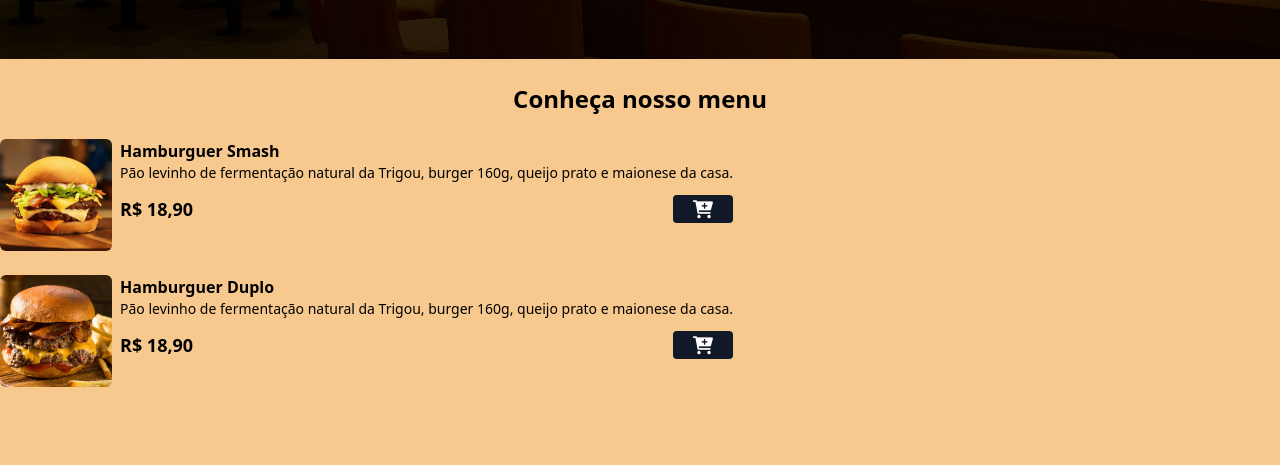
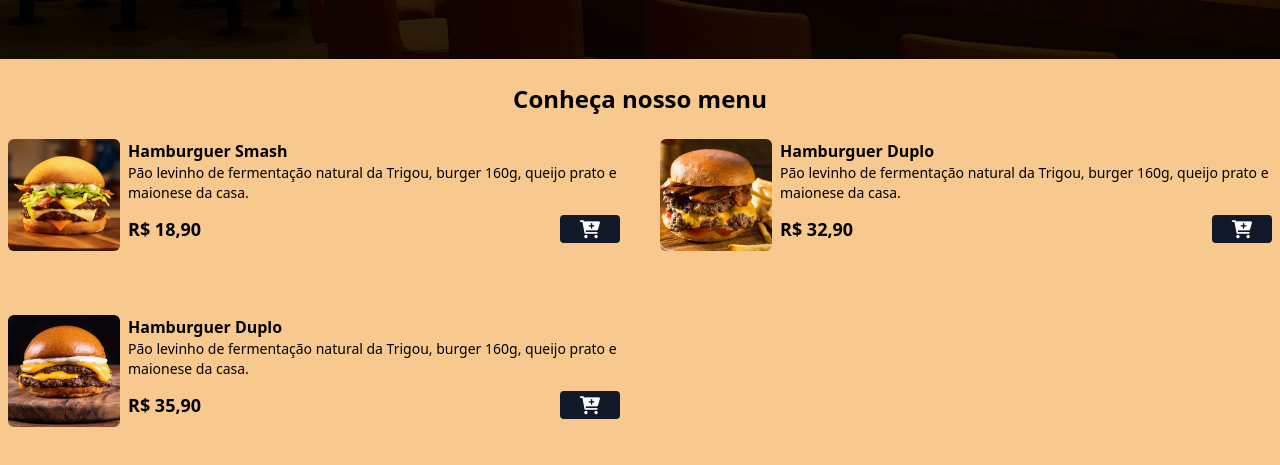
Before and after one commit to Nando-Alves/TailwindCSS_PROJECT, a website: page index.html in a window 1280 px wide. Shown: the part 361-826 px from the top of the page. Before the commit the page ends 800 px from the top, so only its background shows below. Drawn offline with Linux system fonts and the light colour scheme.

Commit message:
ADD NEW BURGUER

```diff
--- a/index.html
+++ b/index.html
@@ -32,7 +32,7 @@
 
   <!-- INICIO MENU -->
   <div id="menu">
-    <main class="grid-cols-1">
+    <main class="grid grid-cols-1 md:grid-cols-2  gap-7 md:gap-10 mx-auto max-w-7xl px-2 mb-16">
 
       <!-- PRODUTO ITEM -->
       <div class="flex gap-2 mt-6">
@@ -77,11 +77,11 @@
           </p>
 
           <div class="flex items-center gap-2 justify-between mt-3">
-            <p class="font-bold text-lg">R$ 18,90</p>
+            <p class="font-bold text-lg">R$ 32,90</p>
             <button
               class="bg-gray-900 px-5 rounded add-to-cart-btn"
               data-name="Hamburguer Duplo"
-              data-price="18.90"
+              data-price="32.90"
             >
               <i class="fa fa-cart-plus text-lg text-white"></i>
             </button>
@@ -90,6 +90,37 @@
       </div>
       <!-- FIM PRODUTO ITEM -->
 
+       <!-- PRODUTO ITEM -->
+      <div class="flex gap-2 mt-6">
+        <img
+          src="./assets/hamb-3.png"
+          alt="Hamburguer TRIPLO"
+          class="w-28 h-28 rounded-md hover:scale-110 hover:rotate-2 duration-300"
+        />
+
+        <div>
+          <p class="font-bold">Hamburguer Duplo</p>
+          <p class="text-sm">
+            Pão levinho de fermentação natural da Trigou, burger 160g, queijo prato e maionese da casa.
+          </p>
+
+          <div class="flex items-center gap-2 justify-between mt-3">
+            <p class="font-bold text-lg">R$ 35,90</p>
+            <button
+              class="bg-gray-900 px-5 rounded add-to-cart-btn"
+              data-name="Hamburguer Duplo"
+              data-price="35.90"
+            >
+              <i class="fa fa-cart-plus text-lg text-white"></i>
+            </button>
+          </div>
+        </div>
+      </div>
+      <!-- FIM PRODUTO ITEM -->
+
+
+
+
     </main>
   </div>
   <!-- FIM MENU -->
```
Also changed, not shown: styles/output.css.
